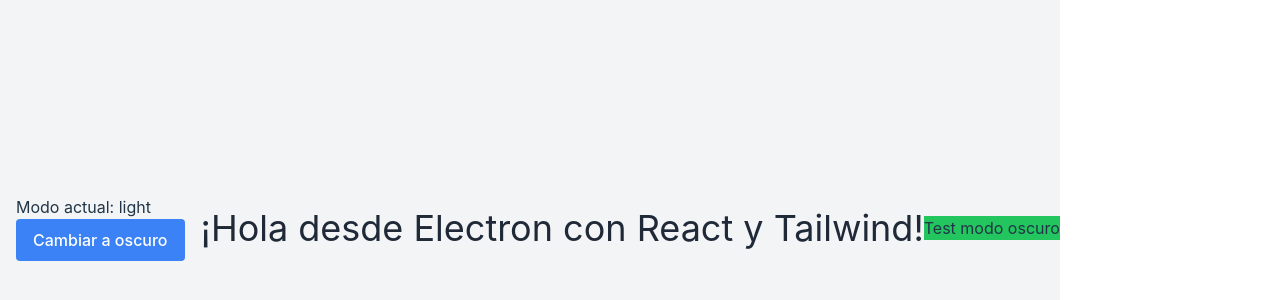
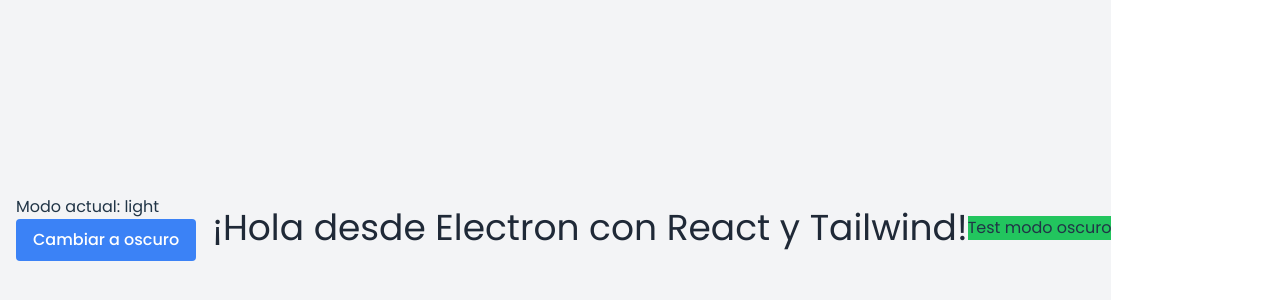
Before and after one commit to WonderboostSV/WonderboostDesktop, a React (Vite) app: page / in a window 1280 px wide. Shown: the part 172-472 px from the top of the page. Built offline with nearby package versions, Linux system fonts and the light colour scheme.

Commit message:
Aplicando Poppins al proyecto

```diff
--- a/src/styles/index.css
+++ b/src/styles/index.css
@@ -1,9 +1,11 @@
+@import url('https://fonts.googleapis.com/css2?family=Poppins:wght@400;500;600;700&display=swap');
+
 @tailwind base;
 @tailwind components;
 @tailwind utilities;
 
 :root {
-  font-family: Inter, system-ui, Avenir, Helvetica, Arial, sans-serif;
+  font-family: 'Poppins', system-ui, Avenir, Helvetica, Arial, sans-serif;
   line-height: 1.5;
   font-weight: 400;
   font-synthesis: none;
@@ -11,7 +13,6 @@
   -webkit-font-smoothing: antialiased;
   -moz-osx-font-smoothing: grayscale;
 }
-
 
 a {
   font-weight: 500;
@@ -28,6 +29,7 @@
   place-items: center;
   min-width: 320px;
   min-height: 100vh;
+  font-family: inherit;
 }
 
 h1 {
```
